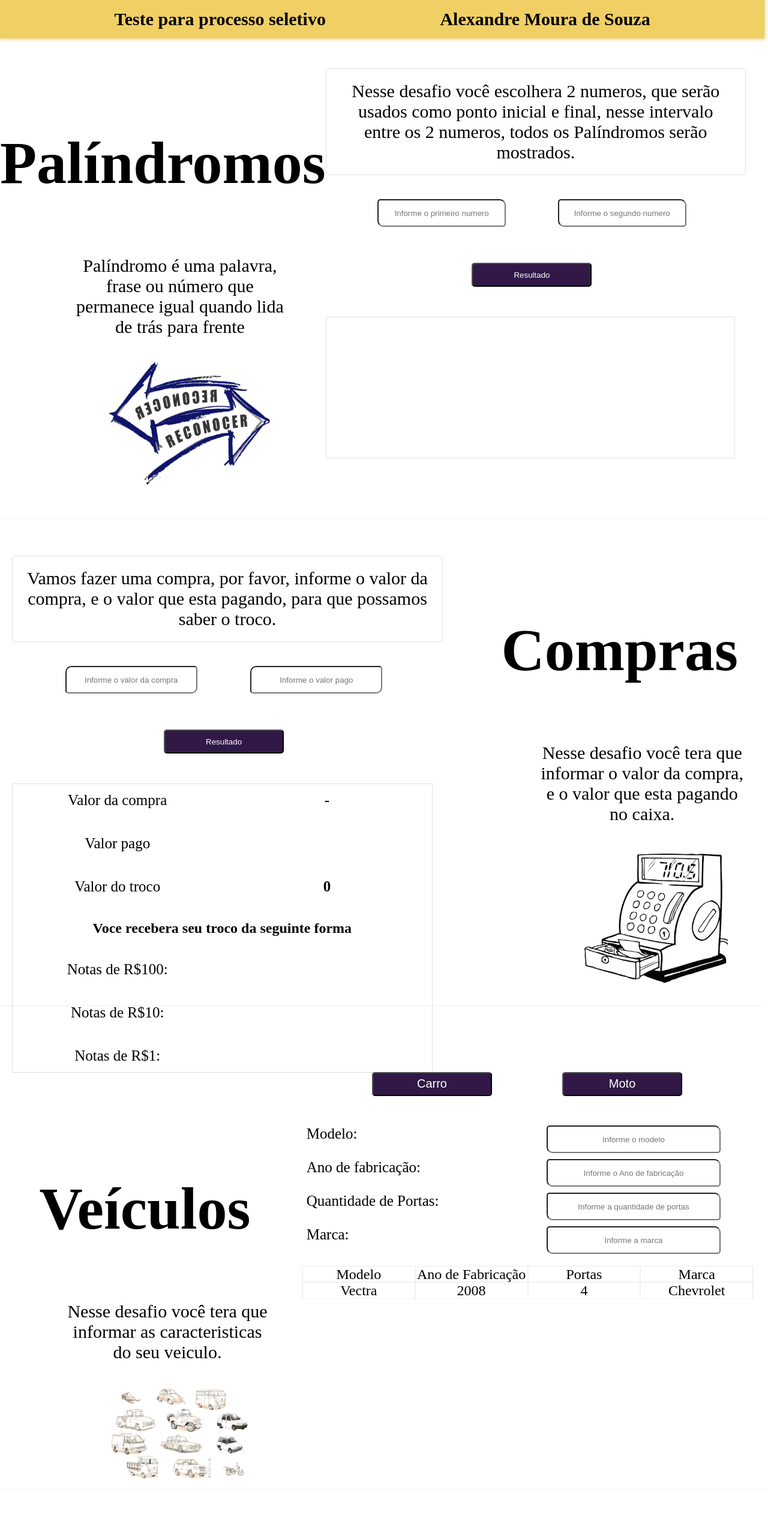
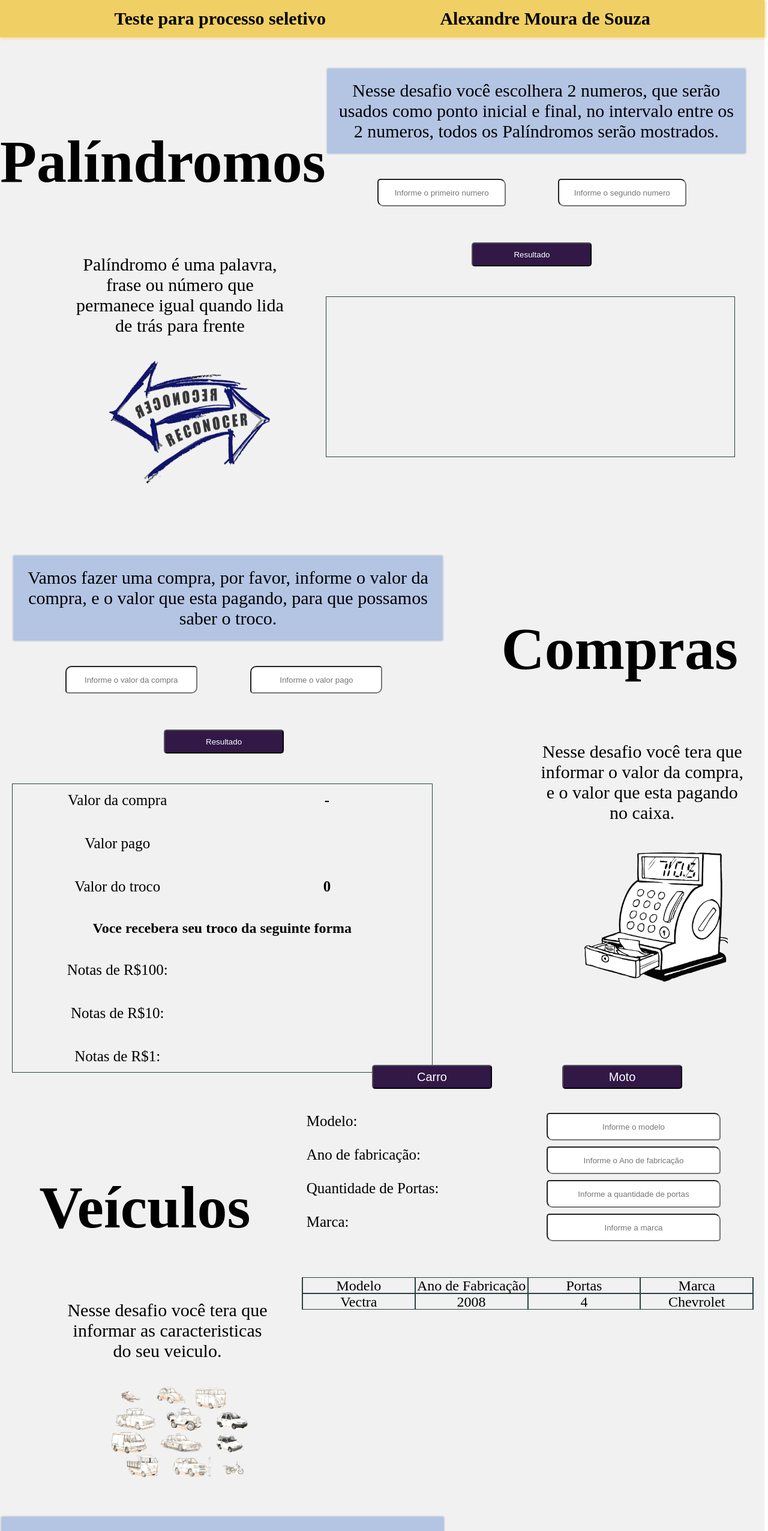
Before and after one commit to AlexandreSouzaSI/Teste-Front-End, a React (Create React App) app: page / in a window 1280 px wide. Shown: the top 2552 px of the page at 60% size. Built offline with nearby package versions, Linux system fonts and the light colour scheme.

Commit message:
alteração de cores

```diff
--- a/src/components/Container/styles.tsx
+++ b/src/components/Container/styles.tsx
@@ -4,11 +4,11 @@ export const ContainerPrincipal = styled.body`
   margin: -8px;
   width: 100.8%;
   padding: 0px;
-  height: 400vh;
+  height: 390vh;
   display: flex;
   flex-direction: column;
   justify-content: space-evenly;
-  background-color: #fff;
+  background-color: #f1f1f1;
 
   /* @media (max-width: 360px) {
     width: 160%;
--- a/src/components/Teste1/index.tsx
+++ b/src/components/Teste1/index.tsx
@@ -40,7 +40,7 @@ export const Teste1 = () => {
       </Desafio1>
 
       <Resolucao1>
-        <span>Nesse desafio você escolhera 2 numeros, que serão usados como ponto inicial e final, nesse intervalo entre os 2 numeros, todos os Palíndromos serão mostrados.</span>
+        <span>Nesse desafio você escolhera 2 numeros, que serão usados como ponto inicial e final, no intervalo entre os 2 numeros, todos os Palíndromos serão mostrados.</span>
         <Inputs>
           <input type="text" placeholder="Informe o primeiro numero" onChange={(e) => setNumber1(e.target.value)}/>
           <input type="text" placeholder="Informe o segundo numero" onChange={(e) => setNumber2(e.target.value)}/>
--- a/src/components/Teste1/styles.tsx
+++ b/src/components/Teste1/styles.tsx
@@ -51,7 +51,9 @@ export const Resolucao1 = styled.div`
     margin-top: 50px;
     padding: 20px;
     border-radius: 5px;
-    border: 1px solid #e0e0e0;
+    border: 2.5px solid #e0e0e0;
+    background-color: #B4C5E4;
+
   }
 
   button {
@@ -99,5 +101,5 @@ export const Resposta1 = styled.div`
   flex-direction: row;
   flex-wrap: wrap;
   justify-content: center;
-  border: 1px solid #e0e0e0;
+  border: 1px solid #2B4141;
 `
--- a/src/components/Teste2/styles.tsx
+++ b/src/components/Teste2/styles.tsx
@@ -26,7 +26,8 @@ export const Result2 = styled.div`
     margin-top: 50px;
     padding: 20px;
     border-radius: 5px;
-    border: 1px solid #e0e0e0;
+    border: 2.5px solid #e0e0e0;
+    background-color: #B4C5E4;
   }
 
   button {
@@ -72,7 +73,7 @@ export const Resposta2 = styled.div`
   display: flex;
   flex-direction: column;
   justify-content: center;
-  border: 1px solid #e0e0e0;
+  border: 1px solid #2B4141;
   margin-bottom: 100px;
 `
 
--- a/src/components/Teste3/styles.tsx
+++ b/src/components/Teste3/styles.tsx
@@ -119,6 +119,7 @@ export const TableCar = styled.div`
   width: 100%;
   height: 50%;
   display: flex;
+  margin-top: 50px;
   flex-direction: column;
 
   div#cabecalho {
@@ -126,7 +127,7 @@ export const TableCar = styled.div`
     flex-direction: row;
     justify-content: space-evenly;
     align-items: center;
-    border: 1px solid #f1f1f1;
+    border: 1px solid #2B4141;
     width: 100%;
     height: 7%;
 
@@ -135,7 +136,7 @@ export const TableCar = styled.div`
       width: 25%;
       height: 100%;
 
-      border: 1px solid #f1f1f1;
+      border: 1px solid #2B4141;
     }
   }
 
@@ -144,7 +145,7 @@ export const TableCar = styled.div`
     flex-direction: row;
     justify-content: space-evenly;
     align-items: center;
-    border: 1px solid #f1f1f1;
+    border: 1px solid #2B4141;
     width: 100%;
     height: 7%;
 
@@ -153,7 +154,7 @@ export const TableCar = styled.div`
       width: 25%;
       height: 100%;
 
-      border: 1px solid #f1f1f1;
+      border: 1px solid #2B4141;
     }
   }
 `
--- a/src/components/Teste4/index.tsx
+++ b/src/components/Teste4/index.tsx
@@ -55,12 +55,12 @@ export const Teste4 = () => {
             {/* {cepFinal.map((post) => (
               // @ts-ignore
             <div key={post.cep}>
-              ////<label>Rua: {post.logradouro}</label>
+              <label>Rua: {post.logradouro}</label>
               <label>Bairro: {post.bairro}</label>
               <label>Cidade: {post.localidade}</label>
               <label>Estado: {post.uf}</label>
             </div>
-            ))}*/}
+            ))} */}
           </div>
         </div>
       </Result4>
--- a/src/components/Teste4/styles.tsx
+++ b/src/components/Teste4/styles.tsx
@@ -12,27 +12,27 @@ export const ContainerTeste4 = styled.div`
 export const Result4 = styled.div`
   width: 70%;
   height: 100%;
-  padding: 20px;
   text-align: center;
   font-family: 'Times New Roman', serif;
   display: flex;
   flex-direction: column;
   justify-content: start;
-  margin-top: 100px;
+  margin-top: 10px;
 
   span {
     width: 90%;
     font-size: 30px;
     padding: 20px;
     border-radius: 5px;
-    border: 1px solid #e0e0e0;
+    border: 2.5px solid #e0e0e0;
+    background-color: #B4C5E4;
   }
 
   button {
     width: 200px;
     height: 40px;
     color: #fff;
-    margin-top: 20px;
+    margin-top: 5px;
     border-radius: 5px;
     cursor: pointer;
     justify-content: center;
@@ -50,7 +50,7 @@ export const Result4 = styled.div`
     flex-direction: row;
     width: 100%;
     height: 75%;
-    border: 1px solid #f1f1f1;
+    border: 1px solid #2B4141;
 
     div#inputsCep {
       width: 23.4%;
```
Also changed, not shown: 1 other file (tests, documents, lock files or other folders).
